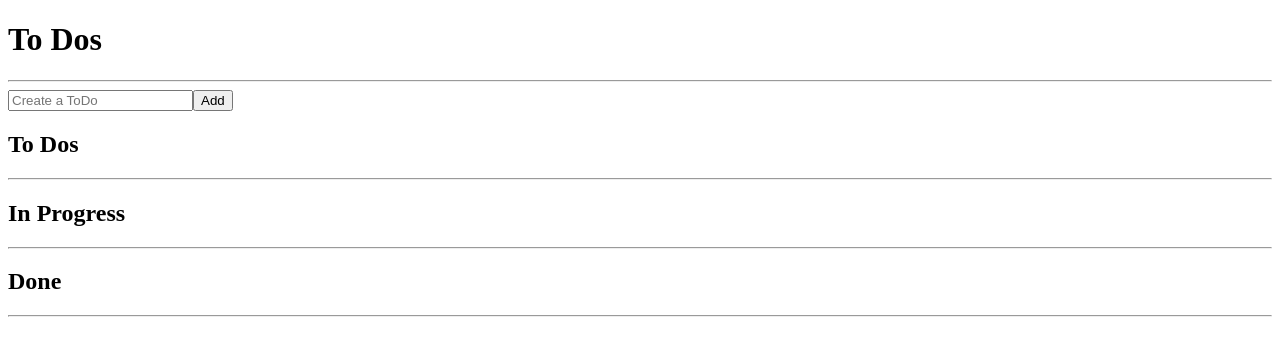
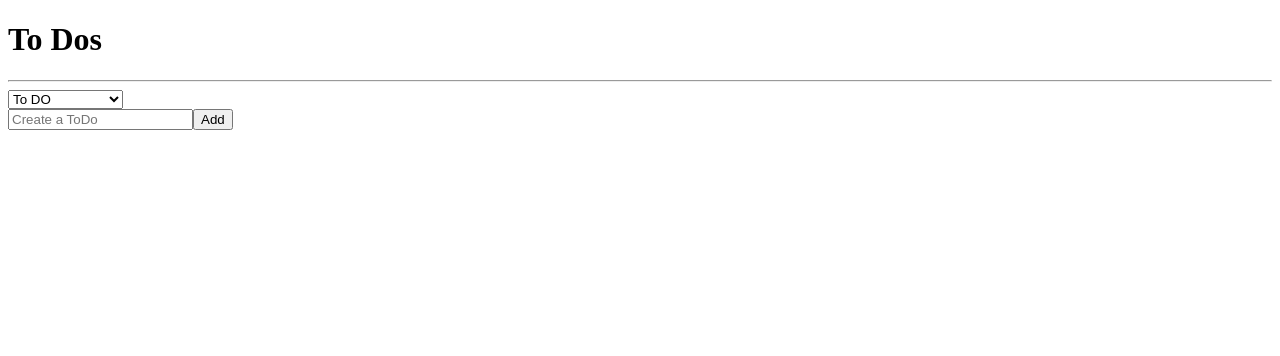
Before and after one commit to jpark-dev/react-todo, a React (Create React App) app: page / in a window 1280 px wide. Shown: the top 356 px of the page. Built offline with nearby package versions, Linux system fonts and the light colour scheme.

Commit message:
Refactored TodoList and atoms.

```diff
--- a/src/components/TodoList.tsx
+++ b/src/components/TodoList.tsx
@@ -1,36 +1,28 @@
-import { useRecoilValue } from "recoil";
-import { toDoSelector } from "./atoms";
+import React from "react";
+import { useRecoilState, useRecoilValue } from "recoil";
+import { categoryState, toDoSelector } from "./atoms";
 import CreateToDo from "./CreateToDo";
 import ToDo from "./ToDo";
 
 function ToDoList() {
-  const [toDos, inProgress, done] = useRecoilValue(toDoSelector);
+  const toDos = useRecoilValue(toDoSelector);
+  const [category, setCategory] = useRecoilState(categoryState);
+  const onInput = (e: React.FormEvent<HTMLSelectElement>) => {
+    setCategory(e.currentTarget.value);
+  };
   return (
     <div>
       <h1>To Dos</h1>
       <hr />
+      <select value={category} onInput={onInput}>
+        <option value="TO_DO">To DO</option>
+        <option value="IN_PROGRESS">IN PROGRESS</option>
+        <option value="DONE">DONE</option>
+      </select>
       <CreateToDo />
-      <h2>To Dos</h2>
-      <ul>
-        {toDos.map((toDo) => (
-          <ToDo key={toDo.id} {...toDo} />
-        ))}
-      </ul>
-      <hr />
-      <h2>In Progress</h2>
-      <ul>
-        {inProgress.map((toDo) => (
-          <ToDo key={toDo.id} {...toDo} />
-        ))}
-      </ul>
-      <hr />
-      <h2>Done</h2>
-      <ul>
-        {done.map((toDo) => (
-          <ToDo key={toDo.id} {...toDo} />
-        ))}
-      </ul>
-      <hr />
+      {toDos?.map((toDo) => (
+        <ToDo key={toDo.id} {...toDo} />
+      ))}
     </div>
   );
 }
--- a/src/components/atoms.tsx
+++ b/src/components/atoms.tsx
@@ -5,6 +5,11 @@
   text: string;
   category: "TO_DO" | "IN_PROGRESS" | "DONE";
 }
+
+export const categoryState = atom({
+  key: "category",
+  default: "TO_DO",
+});
 
 export const toDoState = atom<ToDos[]>({
   key: "toDo",
@@ -15,10 +20,7 @@
   key: "toDoSelector",
   get: ({ get }) => {
     const toDos = get(toDoState);
-    return [
-      toDos.filter((toDo) => toDo.category === "TO_DO"),
-      toDos.filter((toDo) => toDo.category === "IN_PROGRESS"),
-      toDos.filter((toDo) => toDo.category === "DONE"),
-    ];
+    const category = get(categoryState);
+    return toDos.filter((toDo) => toDo.category === category);
   },
 });
```
